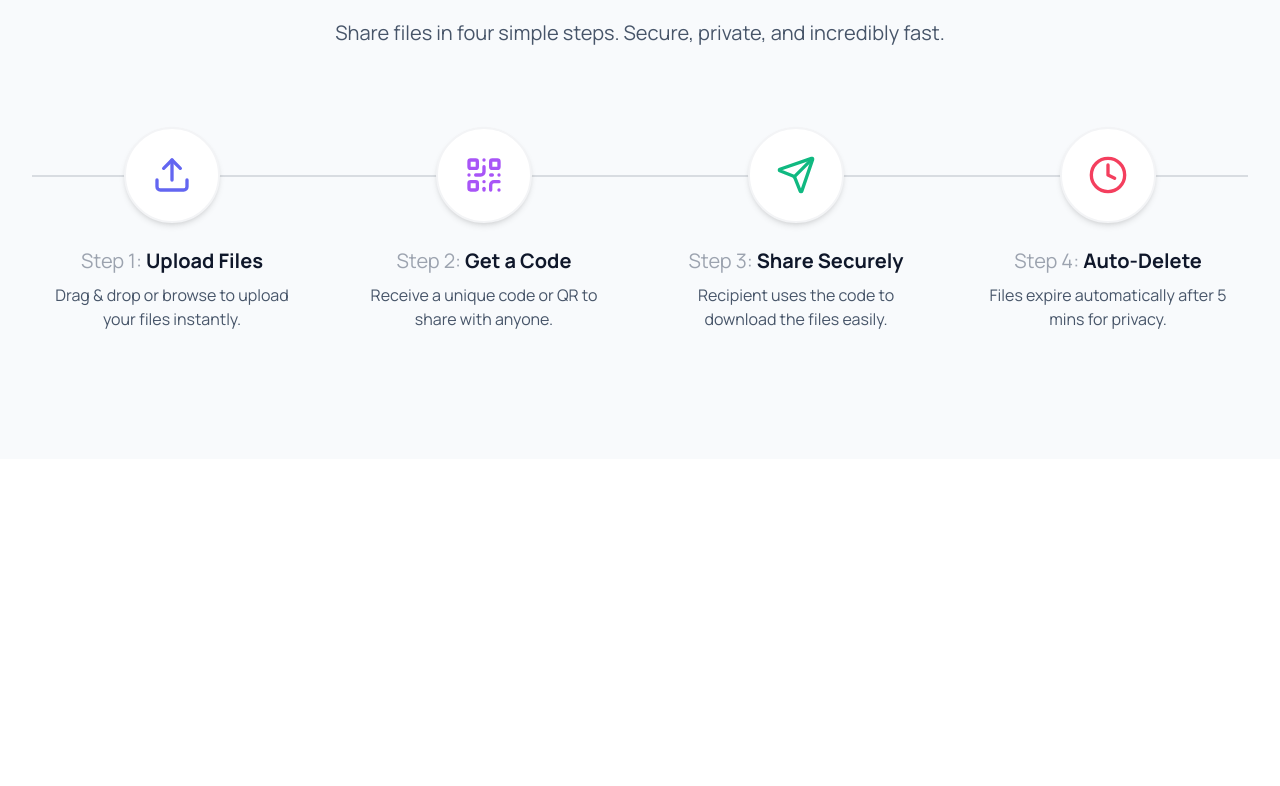
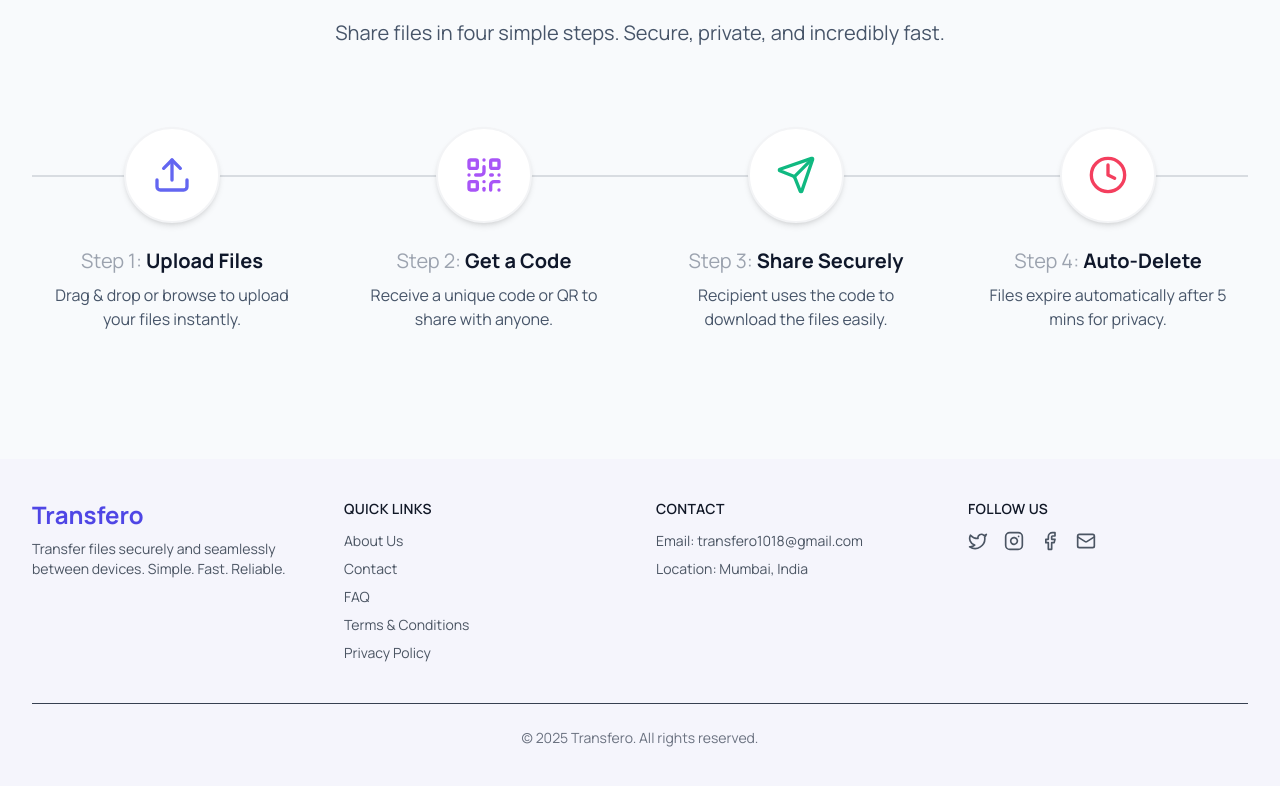
Before and after one commit to KartikDev1/TransferoFrontend, a Next.js app: page / in a window 1280 px wide. Shown: the part 1140-1926 px from the top of the page. Before the commit the page ends 1599 px from the top, so only its background shows below. Built offline with nearby package versions, Linux system fonts and the light colour scheme.

Commit message:
FOOTER ADDED

```diff
--- a/package.json
+++ b/package.json
@@ -12,7 +12,7 @@
     "@headlessui/react": "^2.2.7",
     "@lottiefiles/dotlottie-react": "^0.14.4",
     "axios": "^1.11.0",
-    "framer-motion": "^12.23.11",
+    "framer-motion": "^12.23.12",
     "lucide-react": "^0.533.0",
     "next": "15.4.4",
     "react": "19.1.0",
--- a/src/app/layout.js
+++ b/src/app/layout.js
@@ -2,6 +2,7 @@
 import "./globals.css";
 import { Manrope } from "next/font/google";
 import AppWrapper from "@/components/AppWrapper";
+import Footer from "@/components/Footer";
 
 const manrope = Manrope({
   subsets: ["latin"],
@@ -55,8 +56,11 @@ export const metadata = {
 export default function RootLayout({ children }) {
   return (
     <html lang="en">
-      <body className={`${manrope.className} bg-[#efeeff] text-gray-800`}>
-        <AppWrapper>{children}</AppWrapper>
+      <body className={`${manrope.className} bg-[#f5f5fc] text-gray-800`}>
+        <AppWrapper>
+          {children}
+          <Footer />
+        </AppWrapper>
       </body>
     </html>
   );
--- a/src/components/AppWrapper.js
+++ b/src/components/AppWrapper.js
@@ -19,7 +19,7 @@ export default function AppWrapper({ children }) {
   return (
     <>
       <Navbar />
-      <main className="min-h-screen">{children}</main>
+      <main className="min-h-screen ">{children}</main>
       <Toaster position="top-center" toastOptions={{ duration: 3000 }} />
     </>
   );
--- a/src/components/Footer.jsx
+++ b/src/components/Footer.jsx
@@ -1,7 +1,123 @@
 import React from "react";
+import Link from "next/link";
+import { Facebook, Instagram, Twitter, Mail } from "lucide-react";
 
 const Footer = () => {
-  return <div></div>;
+  return (
+    <footer className=" bg-[#f5f5fc] ">
+      <div className="max-w-7xl mx-auto px-4 sm:px-6 lg:px-8 py-10">
+        <div className="grid grid-cols-1 md:grid-cols-4 gap-8">
+          {/* Brand + Description */}
+          <div>
+            <h2 className="text-2xl font-bold text-indigo-600">Transfero</h2>
+            <p className="text-gray-600 mt-2 text-sm">
+              Transfer files securely and seamlessly between devices. Simple.
+              Fast. Reliable.
+            </p>
+          </div>
+
+          {/* Quick Links */}
+          <div>
+            <h3 className="text-sm font-semibold text-gray-900 uppercase tracking-wide mb-3">
+              Quick Links
+            </h3>
+            <ul className="space-y-2 text-sm text-gray-600">
+              <li>
+                <Link href="/about">
+                  <span className="hover:text-indigo-600">About Us</span>
+                </Link>
+              </li>
+              <li>
+                <Link href="/contact">
+                  <span className="hover:text-indigo-600">Contact</span>
+                </Link>
+              </li>
+              <li>
+                <Link href="/faq">
+                  <span className="hover:text-indigo-600">FAQ</span>
+                </Link>
+              </li>
+              <li>
+                <Link href="/terms">
+                  <span className="hover:text-indigo-600">
+                    Terms & Conditions
+                  </span>
+                </Link>
+              </li>
+              <li>
+                <Link href="/privacy-policy">
+                  <span className="hover:text-indigo-600">Privacy Policy</span>
+                </Link>
+              </li>
+            </ul>
+          </div>
+
+          {/* Contact */}
+          <div>
+            <h3 className="text-sm font-semibold text-gray-900 uppercase tracking-wide mb-3">
+              Contact
+            </h3>
+            <ul className="text-sm text-gray-600 space-y-2">
+              <li>
+                Email:{" "}
+                <a
+                  href="mailto: transfero1018@gmail.com"
+                  className="hover:text-indigo-600"
+                >
+                  transfero1018@gmail.com
+                </a>
+              </li>
+              <li>Location: Mumbai, India</li>
+            </ul>
+          </div>
+
+          {/* Social Media */}
+          <div>
+            <h3 className="text-sm font-semibold text-gray-900 uppercase tracking-wide mb-3">
+              Follow Us
+            </h3>
+            <div className="flex space-x-4 text-gray-600">
+              <a
+                href="https://twitter.com"
+                target="_blank"
+                rel="noopener noreferrer"
+                className="hover:text-indigo-600"
+              >
+                <Twitter size={20} />
+              </a>
+              <a
+                href="https://instagram.com"
+                target="_blank"
+                rel="noopener noreferrer"
+                className="hover:text-indigo-600"
+              >
+                <Instagram size={20} />
+              </a>
+              <a
+                href="https://facebook.com"
+                target="_blank"
+                rel="noopener noreferrer"
+                className="hover:text-indigo-600"
+              >
+                <Facebook size={20} />
+              </a>
+              <a
+                href="mailto:support@transfero.in"
+                className="hover:text-indigo-600"
+              >
+                <Mail size={20} />
+              </a>
+            </div>
+          </div>
+        </div>
+
+        {/* Copyright */}
+        <div className="mt-10 border-t border-gray-700 pt-6 text-center text-sm text-gray-500">
+          &copy; {new Date().getFullYear()} Transfero. All rights reserved.
+        </div>
+      </div>
+    </footer>
+  );
 };
 
 export default Footer;
```
Also changed, not shown: 1 other file (tests, documents, lock files or other folders).
